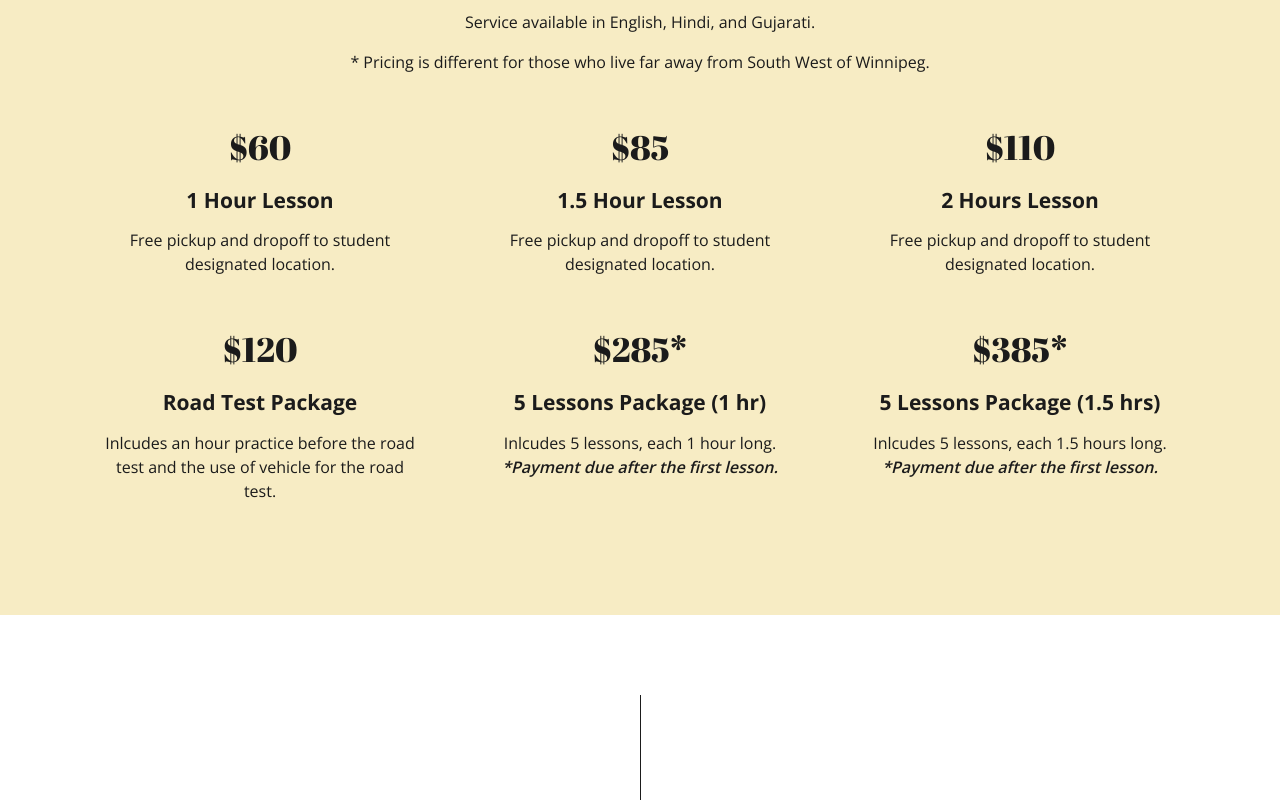
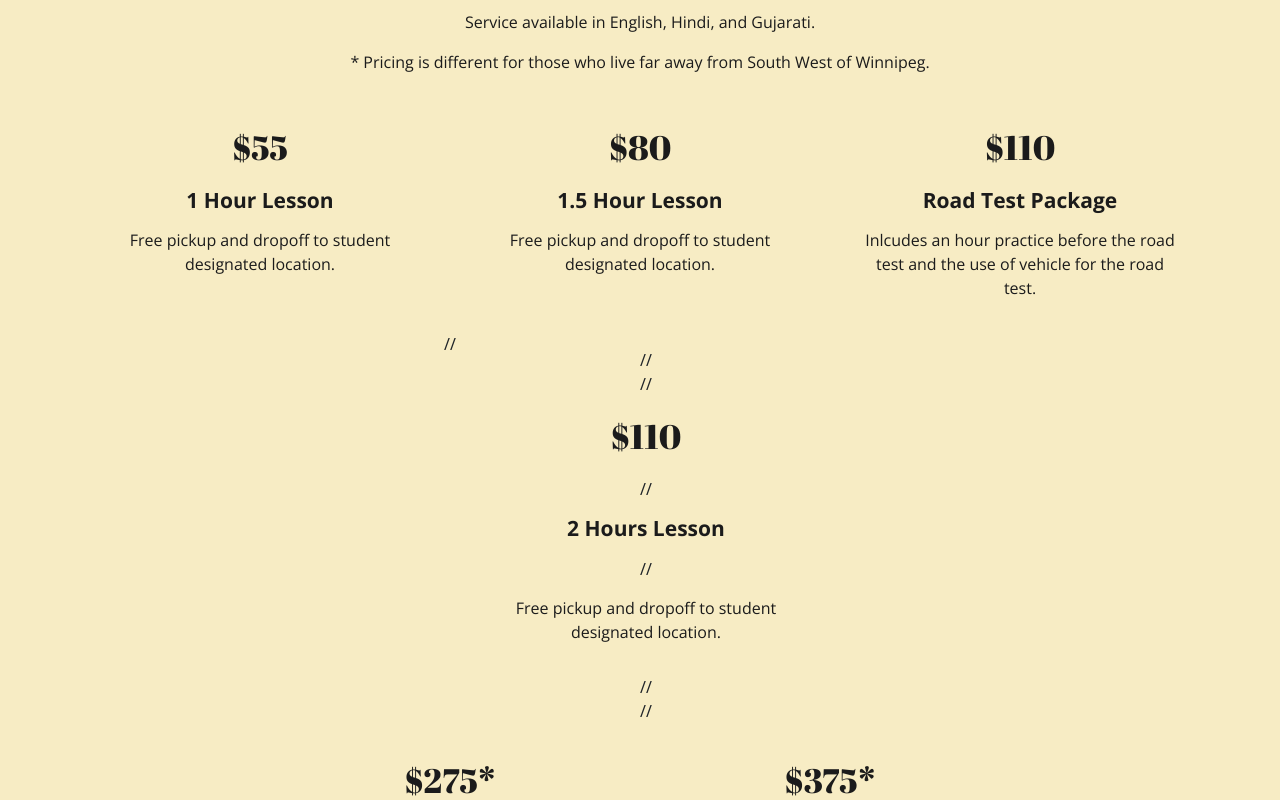
Before and after one commit to AnnHo01/key2success_driving, a Next.js app: page / in a window 1280 px wide. Shown: the part 1840-2640 px from the top of the page. Built offline with nearby package versions, Linux system fonts and the light colour scheme; no server answers.

Commit message:
Update pricing and services

```diff
--- a/src/app/page.js
+++ b/src/app/page.js
@@ -146,14 +146,14 @@ export default function Home() {
             <Row className='d-flex justify-content-center'>
               <Col xs={8} lg={4} className='mb-3 g-0 g-lg-3'>
                 <div className={`${styles.course}`}>
-                  <p className={`${styles.price}`}>$60</p>
+                  <p className={`${styles.price}`}>$55</p>
                   <h4>1 Hour Lesson</h4>
                   <p>Free pickup and dropoff to student designated location.</p>
                 </div>
               </Col>
               <Col xs={8} lg={4} className='mb-3 g-0 g-lg-3'>
                 <div className={`${styles.course}`}>
-                  <p className={`${styles.price}`}>$85</p>
+                  <p className={`${styles.price}`}>$80</p>
                   <h4>1.5 Hour Lesson</h4>
                   <p>Free pickup and dropoff to student designated location.</p>
                 </div>
@@ -161,22 +161,22 @@ export default function Home() {
               <Col xs={8} lg={4} className='mb-3 g-0 g-lg-3'>
                 <div className={`${styles.course}`}>
                   <p className={`${styles.price}`}>$110</p>
-                  <h4>2 Hours Lesson</h4>
-                  <p>Free pickup and dropoff to student designated location.</p>
+                  <h4>Road Test Package</h4>
+                  <p>Inlcudes an hour practice before the road test and the use of vehicle for the road test.</p>
                 </div>
               </Col>
+              // <Col xs={8} lg={4} className='mb-3 g-0 g-lg-3'>
+              //   <div className={`${styles.course}`}>
+              //     <p className={`${styles.price}`}>$110</p>
+              //     <h4>2 Hours Lesson</h4>
+              //     <p>Free pickup and dropoff to student designated location.</p>
+              //   </div>
+              // </Col>
             </Row>
             <Row className='d-flex justify-content-center'>
               <Col xs={8} lg={4} className='mb-3 g-0 g-lg-3'>
                 <div className={`${styles.course}`}>
-                  <p className={`${styles.price}`}>$120</p>
-                  <h4>Road Test Package</h4>
-                  <p>Inlcudes an hour practice before the road test and the use of vehicle for the road test.</p>
-                </div>
-              </Col>
-              <Col xs={8} lg={4} className='mb-3 g-0 g-lg-3'>
-                <div className={`${styles.course}`}>
-                  <p className={`${styles.price}`}>$285*</p>
+                  <p className={`${styles.price}`}>$275*</p>
                   <h4>5 Lessons Package (1 hr)</h4>
                   <p>Inlcudes 5 lessons, each 1 hour long.
                     <br /><span className='fst-italic fw-semibold'>*Payment due after the first lesson.</span>
@@ -185,7 +185,7 @@ export default function Home() {
               </Col>
               <Col xs={8} lg={4} className='mb-3 g-0 g-lg-3'>
                 <div className={`${styles.course}`}>
-                  <p className={`${styles.price}`}>$385*</p>
+                  <p className={`${styles.price}`}>$375*</p>
                   <h4>5 Lessons Package (1.5 hrs)</h4>
                   <p>Inlcudes 5 lessons, each 1.5 hours long.
                     <br /><span className='fst-italic fw-semibold'>*Payment due after the first lesson.</span>
```
